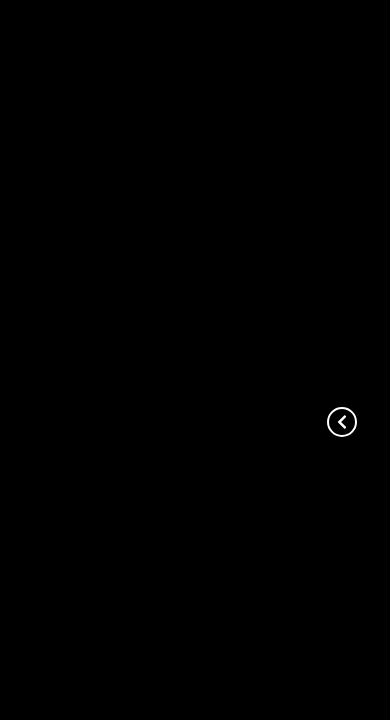
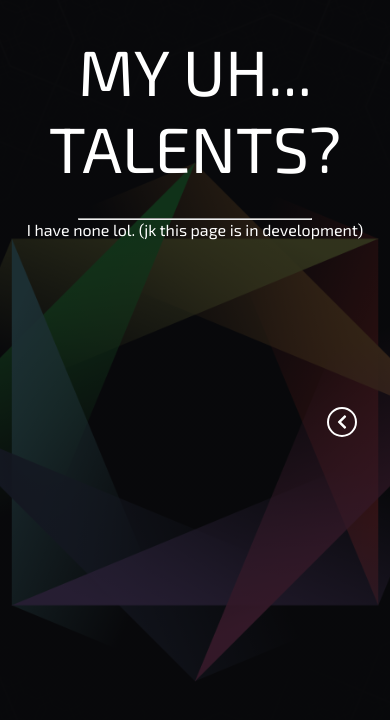
Before and after one commit to czhangy/CZhangy.io, a Vue app: page /skills in a window 390 px wide. Before the commit this address had no page. Shown: the top 720 px of the page. Built offline with nearby package versions, Linux system fonts and the light colour scheme.

Commit message:
Mobile fixes

```diff
--- a/src/App.vue
+++ b/src/App.vue
@@ -1,5 +1,5 @@
 <template>
-  <NavModal />
+  <NavModal :key="$route"/>
   <router-view />
 </template>
 
@@ -34,39 +34,12 @@ export default {
 
 // Clean up bounce on mobile
 html {
-  background-color: black;
-}
-
-// .home-button {
-//   font-size: 3rem;
-//   color: white;
-//   // Place in top corner
-//   position: fixed;
-//   top: 3rem;
-//   right: 5rem;
-//   z-index: 999;
-
-//   &:hover {
-//     color: gray;
-//     transform: scale(1.1);
-//   }
-// }
-
-@media screen and (max-width: 900px) {
-  .home-button {
-    font-size: 2.5rem;
-
-    top: 2rem;
-    right: 3.5rem;
-  }
-}
-
-@media screen and (max-width: 650px) {
-  .home-button {
-    font-size: 2rem;
-
-    top: 2rem;
-    right: 2rem;
-  }
+  // Background
+    background: linear-gradient(rgba(0, 0, 0, 0.8), rgba(0, 0, 0, 0.8)),
+    url("~@/assets/img/home.png");
+    background-position: center;
+    background-size: cover;
+    background-repeat: no-repeat;
+    background-attachment: fixed;
 }
 </style>
--- a/src/components/About/ImageSlider.vue
+++ b/src/components/About/ImageSlider.vue
@@ -60,8 +60,6 @@ export default {
   .img {
     // Set up block
     display: block;
-    width: 100%;
-    min-height: 100%;
     // For slide
     transition: 0.1s ease;
     overflow: hidden;
@@ -126,4 +124,14 @@ export default {
     }
   }
 }
+
+@media (hover: hover) {
+  .image-slider {
+    .img {
+      &:hover {
+        transform: scale(1.1);
+      }
+    }
+  }
+}
 </style>
--- a/src/components/NavModal.vue
+++ b/src/components/NavModal.vue
@@ -39,6 +39,11 @@ export default {
       document.getElementsByClassName("modal")[0].style.width = 0;
       document.getElementsByClassName("home-button")[0].style.display = "none";
     },
+  },
+  // Disable modal on home page
+  mounted() {
+    if (this.$route.path == "/")
+      document.getElementsByClassName("nav-modal")[0].style.display = "none";
   },
 };
 </script>
@@ -98,11 +103,20 @@ export default {
       z-index: 999;
       // Cursor
       cursor: pointer;
+    }
+  }
+}
 
-      &:hover {
-        transform: scale(1.1);
-        color: gray;
-        transition: all 0.2s ease;
+@media (hover: hover) {
+  .nav-modal {
+    .modal {
+      .home-button {
+        &:hover {
+          // Animate
+          transform: scale(1.1);
+          color: gray;
+          transition: all 0.2s ease;
+        }
       }
     }
   }
--- a/src/router/index.js
+++ b/src/router/index.js
@@ -8,6 +8,14 @@ const routes = [
     component: Home,
     meta: {
       title: 'CZhangy | Home',
+    }
+  },
+  {
+    path: '/skills',
+    name: 'Skills',
+    component: () => import('../views/Skills.vue'),
+    meta: {
+      title: 'CZhangy | About',
     }
   },
   {
--- a/src/views/About.vue
+++ b/src/views/About.vue
@@ -45,13 +45,6 @@ export default {
   flex-direction: column;
   align-items: center;
   justify-content: center;
-  // Background
-  background: linear-gradient(rgba(0, 0, 0, 0.8), rgba(0, 0, 0, 0.8)),
-    url("~@/assets/img/home.png");
-  background-position: center;
-  background-attachment: fixed;
-  background-repeat: no-repeat;
-  background-size: cover;
   // Typography
   color: white;
   // Prevent highlighting
--- a/src/views/Home.vue
+++ b/src/views/Home.vue
@@ -5,7 +5,7 @@
       <div class="title anim-text-flow">CZHANGY.IO</div>
       <hr class="separator" />
       <div class="nav">
-        <router-link to="/under-construction" class="link">SKILLS</router-link>
+        <router-link to="/skills" class="link">SKILLS</router-link>
         <router-link to="/under-construction" class="link"
           >PROJECTS</router-link
         >
@@ -57,9 +57,6 @@ export default {
   height: 100vh;
   // Set colors
   color: white;
-  background: linear-gradient(rgba(0, 0, 0, 0.8), rgba(0, 0, 0, 0.8)),
-    url("~@/assets/img/home.png");
-  background-position: center;
   // Position elements
   display: flex;
   align-items: center;
@@ -111,12 +108,6 @@ export default {
         // For hover
         border-bottom: 1px solid transparent;
         transition: all ease-in-out 0.3s;
-
-        &:hover {
-          // Highlight
-          border-color: white;
-          transform: scale(1.1);
-        }
       }
 
       .icon {
@@ -129,11 +120,6 @@ export default {
         margin: 0 1.5rem;
         // For hover
         transition: all ease-in-out 0.3s;
-
-        &:hover {
-          color: grey;
-          transform: scale(1.1);
-        }
       }
     }
   }
@@ -146,6 +132,7 @@ export default {
     background-image: url("~@/assets/img/headshot.jpeg");
     background-position: center;
     background-size: cover;
+    background-repeat: no-repeat;
     // Border
     border-radius: 100%;
     border: solid white 3px;
@@ -186,4 +173,29 @@ export default {
     }
   }
 }
+
+// Handle sticky hover
+@media (hover: hover) {
+  .home {
+    .text {
+      .nav {
+        .link {
+          &:hover {
+            // Highlight
+            border-color: white;
+            transform: scale(1.1);
+          }
+        }
+
+        .icon {
+          &:hover {
+            // Pop out of page
+            color: grey;
+            transform: scale(1.1);
+          }
+        }
+      }
+    }
+  }
+}
 </style>
--- /dev/null
+++ b/src/views/Skills.vue
@@ -0,0 +1,53 @@
+<template>
+  <div class="skills">
+    <div class="title">MY UH... TALENTS?</div>
+    <hr class="separator" />
+    <div class="text">
+        I have none lol.
+        (jk this page is in development)
+    </div>
+  </div>
+</template>
+
+<script>
+export default {
+  name: "Skills",
+};
+</script>
+
+<style lang="scss" scoped>
+.skills {
+  position: relative;
+  // Position elements
+  display: flex;
+  flex-direction: column;
+  align-items: center;
+  justify-content: center;
+  // Background
+  background: linear-gradient(rgba(0, 0, 0, 0.8), rgba(0, 0, 0, 0.8)),
+    url("~@/assets/img/home.png");
+  background-position: center;
+  background-attachment: fixed;
+  background-repeat: no-repeat;
+  background-size: cover;
+  // Typography
+  color: white;
+  // Prevent highlighting
+  user-select: none;
+
+  .title {
+    // Spacing
+    margin: 2rem;
+    // Typography
+    font-size: 4rem;
+  }
+
+  .separator {
+    // Get bar
+    height: 2px;
+    width: 60%;
+    // Style bar
+    background-color: white;
+  }
+}
+</style>
```
